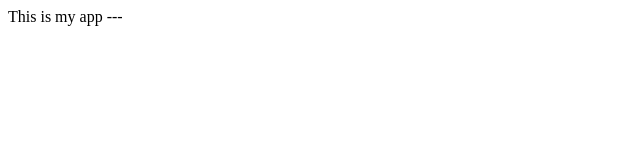
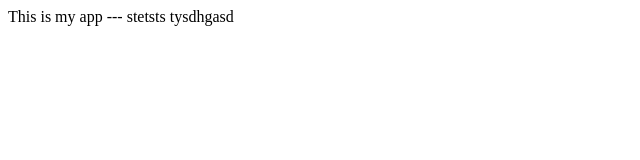
Before and after one commit to suli-odoo/Test, a plain HTML site: page index.html in a window 1280 px wide. Shown: the whole page, without its empty margins (0-640 px from the left). Drawn offline with Linux system fonts and the light colour scheme.

Commit message:
Update Reports

```diff
--- a/index.html
+++ b/index.html
@@ -5,5 +5,11 @@
 </head>
 <body>
 	This is my app ---
+
+
+stetsts
+
+tysdhgasd
+
 </body>
 </html>
```
Also changed, not shown: 1 other file.
